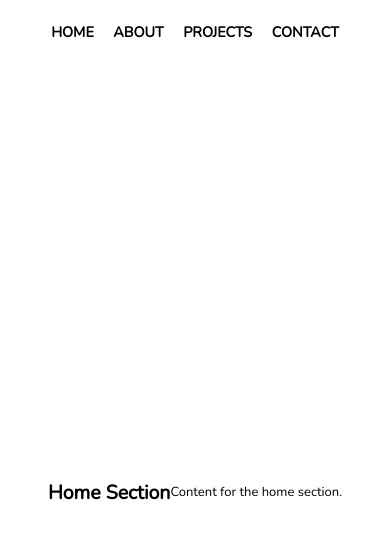
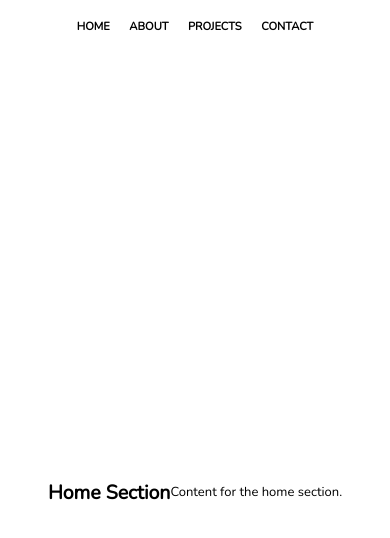
Before and after one commit to rohanshah35/rohanshah35.github.io, a React (Create React App) app: page / in a window 390 px wide. Shown: the top 538 px of the page. Built offline with nearby package versions, Linux system fonts and the light colour scheme.

Commit message:
some resizing updates

```diff
--- a/src/components/Navbar.css
+++ b/src/components/Navbar.css
@@ -54,6 +54,6 @@ body {
 @media (max-width: 800px) {
 
     .nav li h1 {
-        font-size: 0.9rem;
+        font-size: 0.7rem;
     }
 }
```
